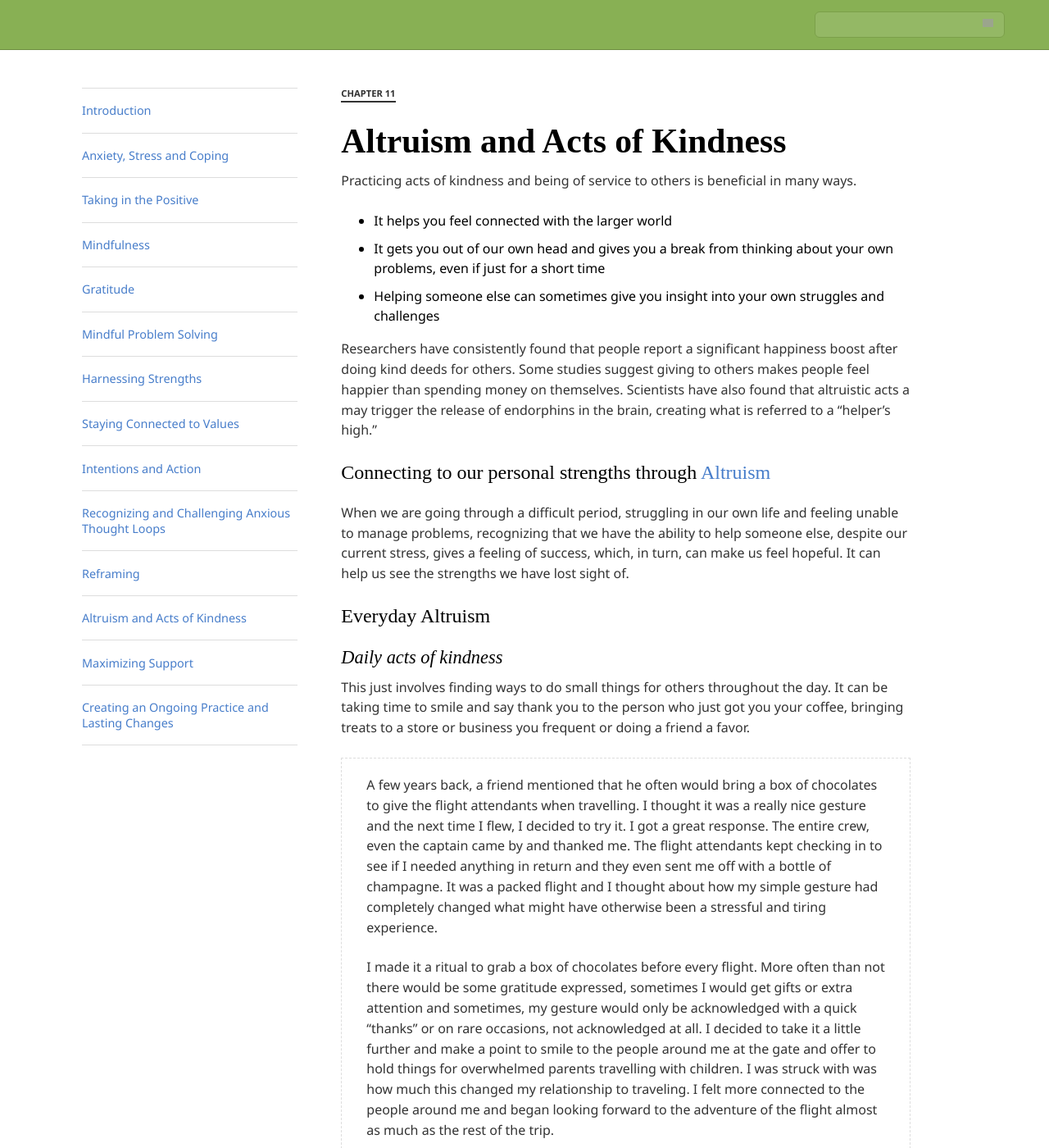
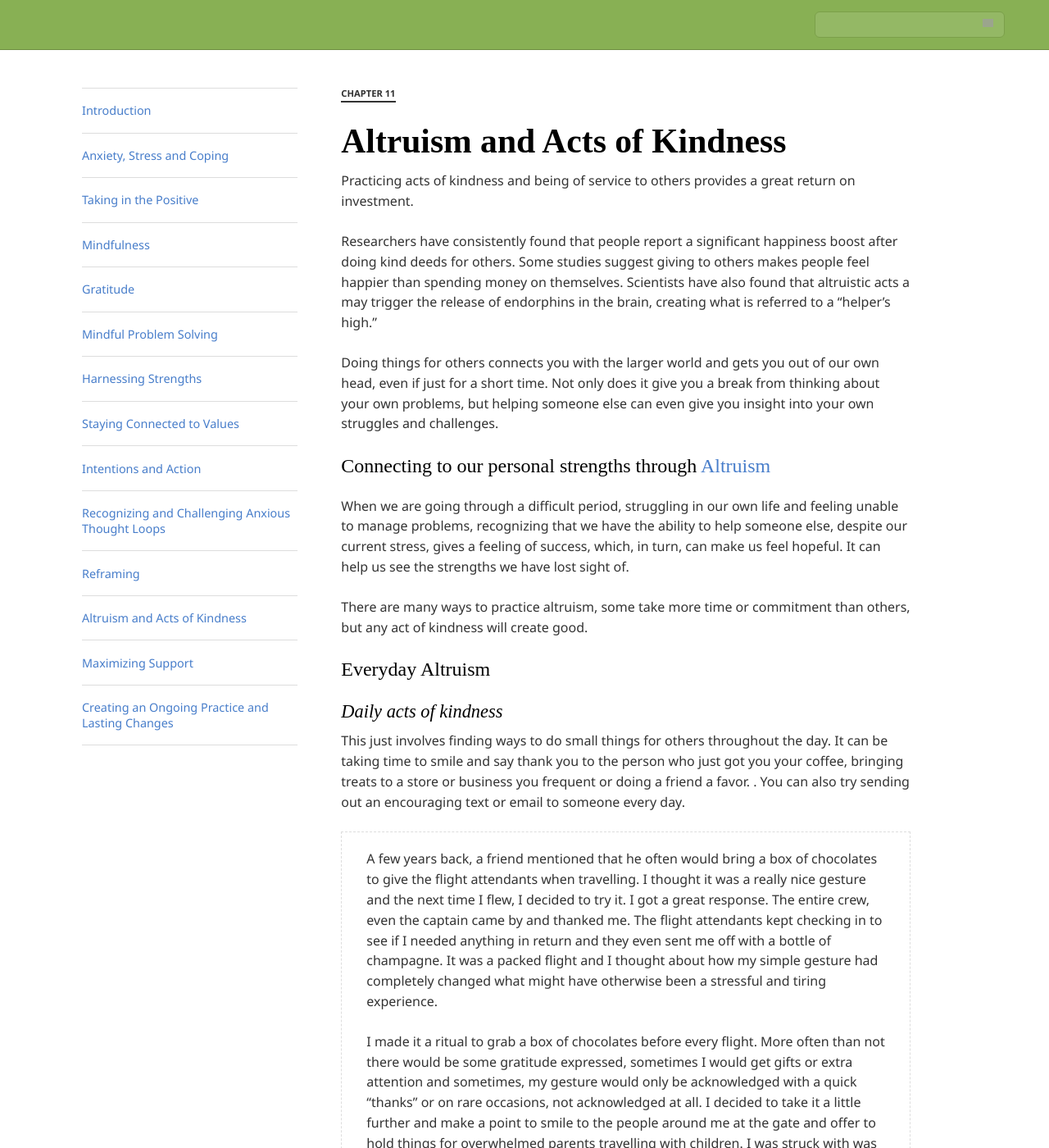
Before and after one commit to mtorres253/mtorres253.github.io, a Jekyll site: the page built from chapt-11/index.md, in a window 1280 px wide and 1400 px high. Shown: the whole window at 82% size. Built offline with Jekyll 4.4.1, drawn with Linux system fonts in a browser that asks for light colours; nearby versions of some CDN libraries; some web fonts are replaced; comment, search, counter and statistics services are not loaded; some of the changed text lies outside the part shown; grey boxes are pictures that could not be loaded.

Commit message:
Update index.md

```diff
--- a/chapt-11/index.md
+++ b/chapt-11/index.md
@@ -5,21 +5,21 @@ title: Altruism and Acts of Kindness
 <p class="type">Chapter 11</p>
 
 # Altruism and Acts of Kindness
-Practicing acts of kindness and being of service to others is beneficial in many ways.
-
-- It helps you feel connected with the larger world
-- It gets you out of our own head and gives you a break from thinking about your own problems, even if just for a short time
-- Helping someone else can sometimes give you insight into your own struggles and challenges
+Practicing acts of kindness and being of service to others provides a great return on investment.
 
 Researchers have consistently found that people report a significant happiness boost after doing kind deeds for others. Some studies suggest giving to others makes people feel happier than spending money on themselves. Scientists have also found that altruistic acts a may trigger the release of endorphins in the brain, creating what is referred to a “helper’s high.”
+
+Doing things for others connects you with the larger world and gets you out of our own head, even if just for a short time. Not only does it give you a break from thinking about your own problems, but helping someone else can even give you insight into your own struggles and challenges.
 
 ## Connecting to our personal strengths through [Altruism](http://greatergood.berkeley.edu/topic/altruism/definition){:target="_blank"}
 When we are going through a difficult period, struggling in our own life and feeling unable to manage problems, recognizing that we have the ability to help someone else, despite our current stress, gives a feeling of success, which, in turn, can make us feel hopeful. It can help us see the strengths we have lost sight of.
 
+There are many ways to practice altruism, some take more time or commitment than others, but any act of kindness will create good.
+
 ## Everyday Altruism
 
 ### Daily acts of kindness
-This just involves finding ways to do small things for others throughout the day. It can be taking time to smile and say thank you to the person who just got you your coffee, bringing treats to a store or business you frequent or doing a friend a favor.
+This just involves finding ways to do small things for others throughout the day. It can be taking time to smile and say thank you to the person who just got you your coffee, bringing treats to a store or business you frequent or doing a friend a favor. . You can also try sending out an encouraging text or email to someone every day.
 
 <div class="story">
 <p>A few years back, a friend mentioned that he often would bring a box of chocolates to give the flight attendants when travelling. I thought it was a really nice gesture and the next time I flew, I decided to try it. I got a great response. The entire crew, even the captain came by and thanked me. The flight attendants kept checking in to see if I needed anything in return and they even sent me off with a bottle of champagne. It was a packed flight and I thought about how my simple gesture had completely changed what might have otherwise been a stressful and tiring experience.</p>
@@ -52,6 +52,8 @@ Volunteering is a great way to make altruism a regular practice. There are many
 - By serving as a volunteer you develop relationships with the people you help and see the difference you are making in their lives.
 - Volunteering can lead to job opportunities
 - A regular volunteer commitment can be especially helpful at times when we have less structure in our lives (unemployment, job transitions or retirement)
+
+It is important to note though, that if giving to others comes at the expense of self care, then it may not be helpful. It is important to assess what is a realistic time commitment when agreeing to volunteer or help out and to try to focus on the altruistic acts that feed your energy and not the ones that drain you.
 
 ## Altruistic Thoughts
 Another way of practicing kindness is through meditation. Through the process of meditation, you can connect with you positive intentions and feelings for another person as well as you positive intentions and feelings for yourself.
@@ -72,7 +74,9 @@ Try doing one nice thing for someone else each day
 
 - It can be a friend, family member, or a stranger.
 - It doesn’t have to be big. Even a small act of kindness can make a big difference to another person, and, ultimately, to you.
-- Record the event and how you felt when you did it.
+- If you are having trouble thinking of what to do, just try sending out an encouraging message to someone every day for a week. Remind them of one of their strengths or ex-press gratitude to them.
+
+Record the event and how you felt when you did it.
 
 2. Mindfulness Practice
 Take a few minutes each day to listen to the “loving kindness meditation”
```
Also changed, not shown: other parts of chapt-11/index.md (+1 -1 lines).
